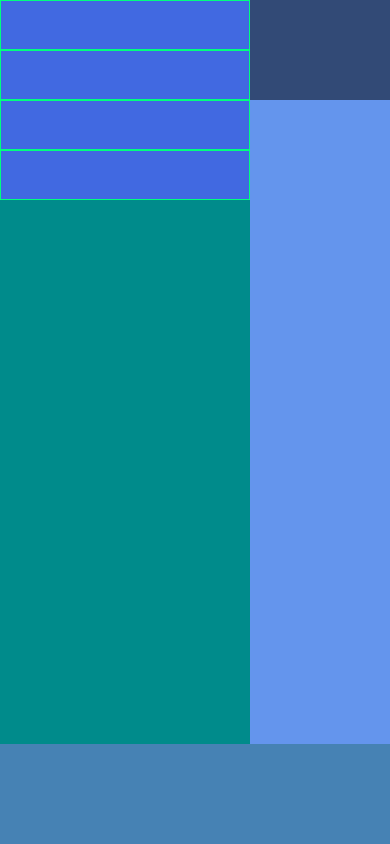
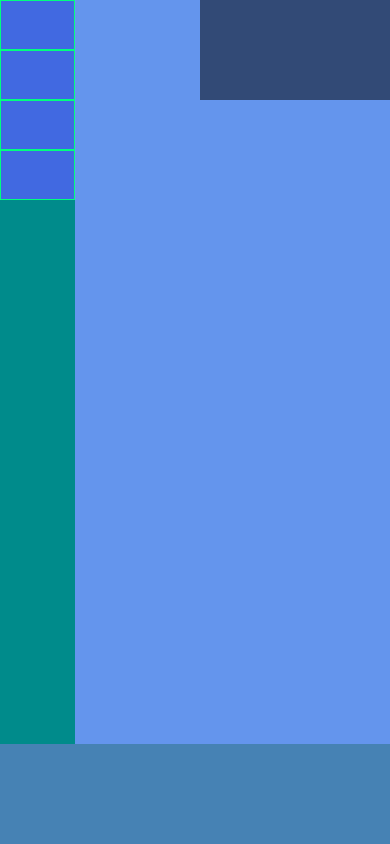
Before and after one commit to banjug/html-css-spotifyweb, a plain HTML site: page index.html in a window 390 px wide. Drawn offline with Linux system fonts and the light colour scheme.

Commit message:
add media query file

```diff
--- /dev/null
+++ b/css/mediaquery.css
@@ -0,0 +1,25 @@
+/* ////////////// */
+/* media query lg */
+@media all and (min-width: 879px){
+
+}
+
+/* ////////////// */
+/* media query md */
+@media all and (max-width: 878px) and (min-width: 640px){
+
+}
+
+/* ///////////// */
+/* media query s */
+@media all and (max-width:639px ) and (min-width: 553px){
+
+}
+
+/* ////////////// */
+/* media query xs */
+@media all and (max-width: 552px) {
+    aside {
+        width: 75px;
+    }
+}
--- a/css/style.css
+++ b/css/style.css
@@ -17,12 +17,12 @@ a {
 /* //////////////////////////// */
 /* sezione laterale navigazione */
 aside {
-    width: 250px;
+    width: 200px;
     background-color: darkcyan;
 }
 
 aside div {
-    width: 250px;
+    width: 100%;
 
     /* debug */
     height: 50px;
@@ -34,13 +34,13 @@ aside div {
 /* //////////// */
 /* sezione main  */
 main {
-    width: calc(100% - 250px);
+    width: calc(100% - 200px);
     position: relative;
 }
 
 main .upgrade {
     height: 100px;
-    width: calc(100% - 250px);
+    width: calc(100% - 200px);
     background-color: rgba(0, 0, 0, .5);
     position: fixed;
     top: 0;
--- a/index.html
+++ b/index.html
@@ -5,6 +5,7 @@
     <meta http-equiv="X-UA-Compatible" content="IE=edge">
     <meta name="viewport" content="width=device-width, initial-scale=1.0">
     <link rel="stylesheet" href="css/style.css">
+    <link rel="stylesheet" href="css/mediaquery.css">
     <title>My Spotify</title>
 </head>
 <body>
```
